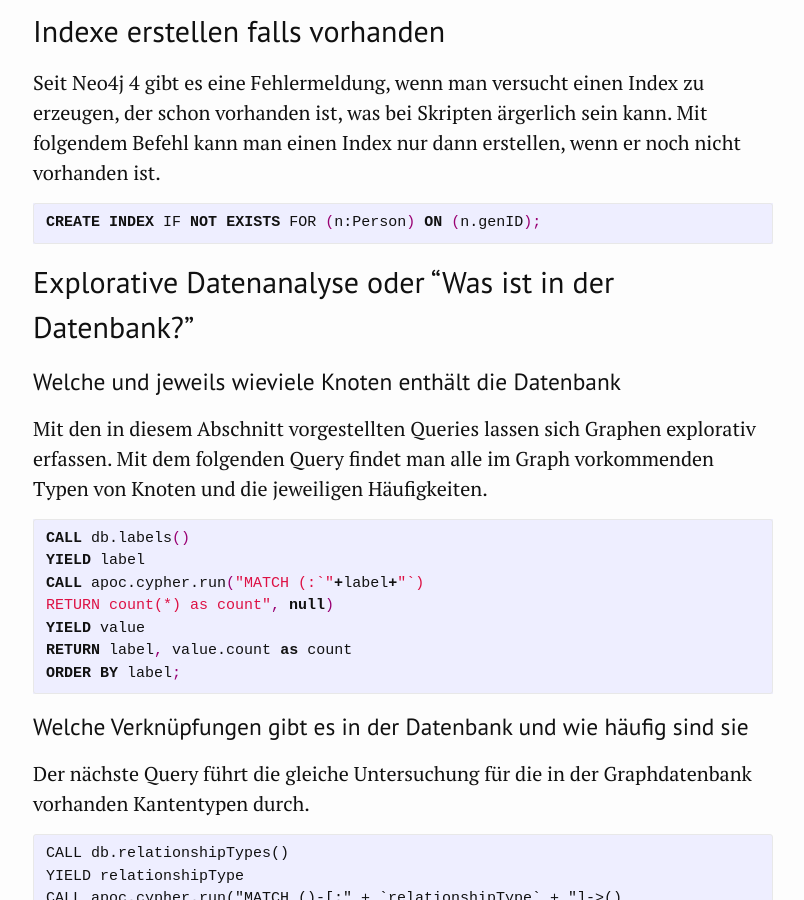
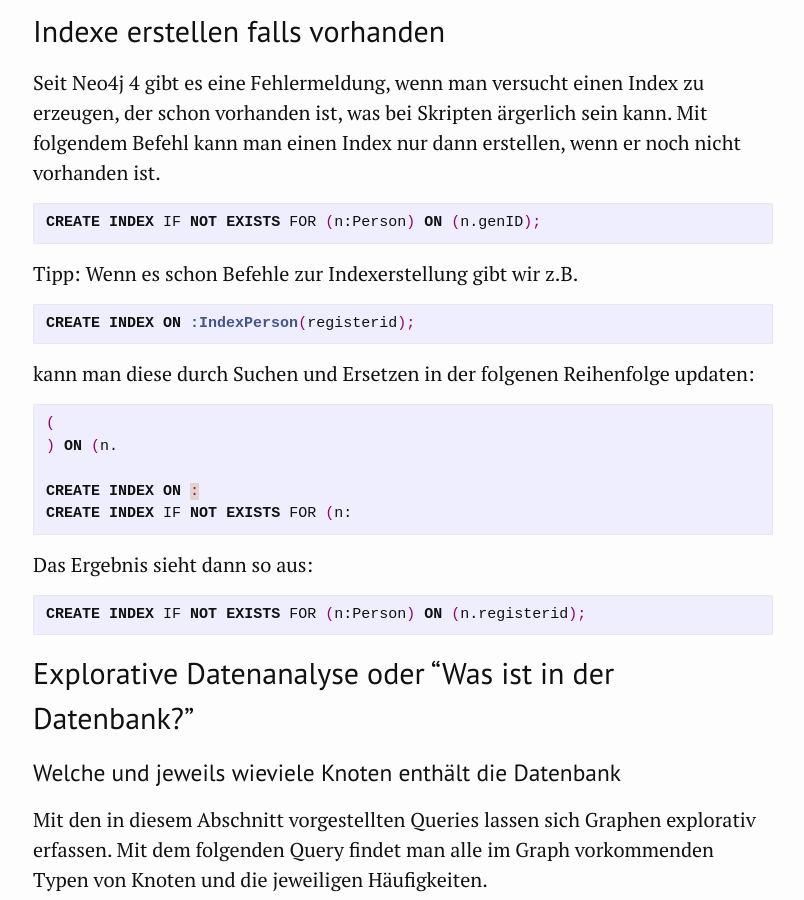
Before and after one commit to kuczera/Graphentechnologien, a Jekyll site: the page built from docs/95_Anhang.md, in a window 1280 px wide and 900 px high, scrolled down 2182 px. Shown: the whole window, without its empty margins (237-1041 px from the left). Built offline with Jekyll 4.4.1, drawn with Linux system fonts in a browser that asks for light colours.

Commit message:
Added stuff to update index queries

```diff
--- a/docs/95_Anhang.md
+++ b/docs/95_Anhang.md
@@ -46,6 +46,27 @@ Seit Neo4j 4 gibt es eine Fehlermeldung, wenn man versucht einen Index zu erzeug
 
 ~~~cypher
 CREATE INDEX IF NOT EXISTS FOR (n:Person) ON (n.genID);
+~~~
+
+Tipp: Wenn es schon Befehle zur Indexerstellung gibt wir z.B.
+
+~~~cypher
+CREATE INDEX ON :IndexPerson(registerid);
+~~~
+kann man diese durch Suchen und Ersetzen in der folgenen Reihenfolge updaten:
+
+~~~cypher
+(
+) ON (n.
+
+CREATE INDEX ON :
+CREATE INDEX IF NOT EXISTS FOR (n:
+~~~
+
+Das Ergebnis sieht dann so aus:
+
+~~~cypher
+CREATE INDEX IF NOT EXISTS FOR (n:Person) ON (n.registerid);
 ~~~
 
 ## Explorative Datenanalyse oder "Was ist in der Datenbank?"
```
